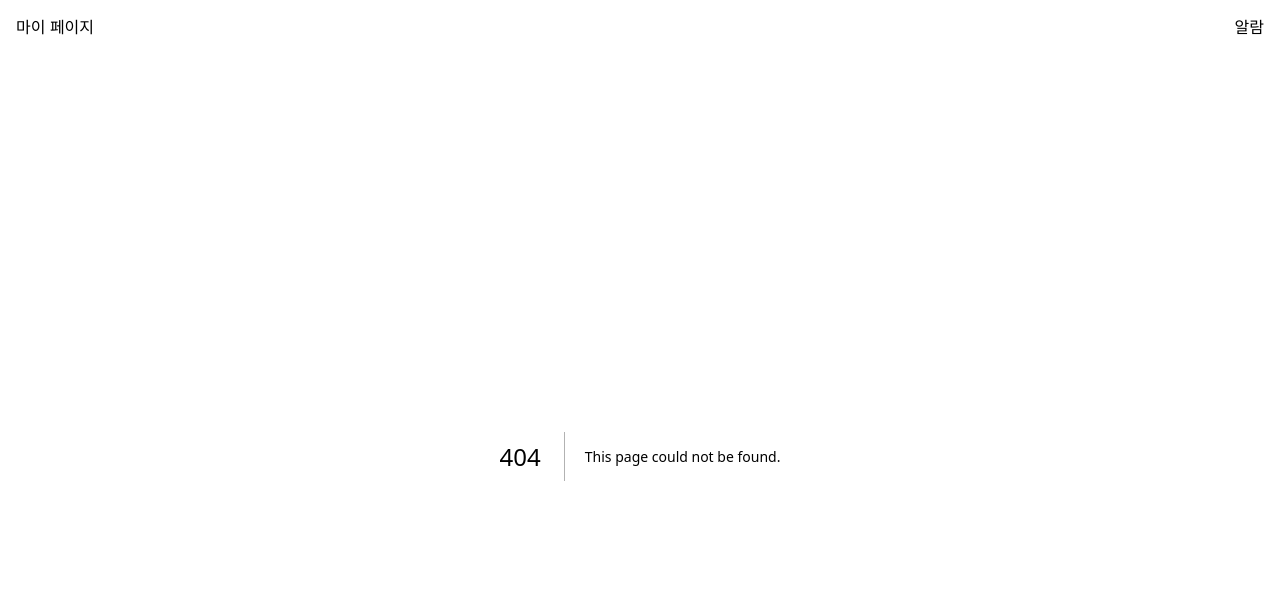
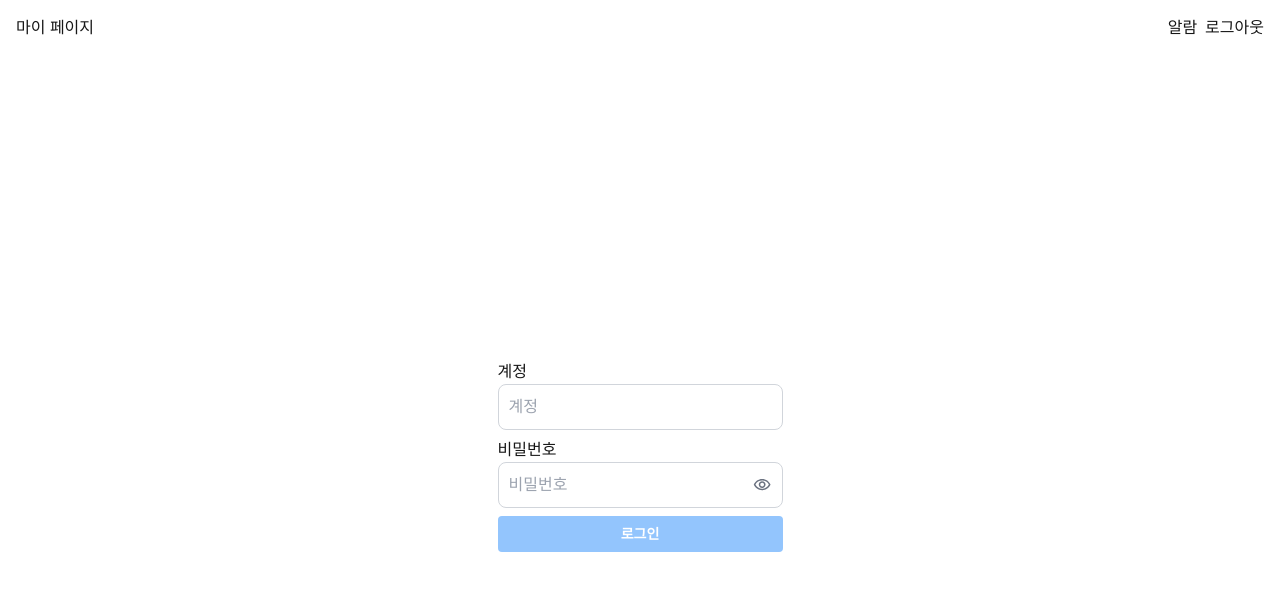
Before and after one commit to ywj3493/free-time-client, a Next.js app: page /login in a window 1280 px wide. Before the commit this address had no page. Shown: the top 590 px of the page. Built offline with nearby package versions, Linux system fonts and the light colour scheme.

Commit message:
✨: 로그인 기능 구현 1차
ProtectedRouting, 로그인 로직

```diff
--- /dev/null
+++ b/src/app/[userId]/page.tsx
@@ -0,0 +1,21 @@
+import { auth } from "@/auth";
+import FreeTime from "@/components/free-time/FreeTime";
+import { redirect } from "next/navigation";
+
+export default async function FreeTimePage({
+  params,
+}: {
+  params: { userId: string };
+}) {
+  const userId = params.userId;
+
+  const session = await auth();
+
+  console.log(session);
+
+  if (!session) {
+    redirect("/login");
+  }
+
+  return <FreeTime userId={userId} />;
+}
--- /dev/null
+++ b/src/app/login/page.tsx
@@ -0,0 +1,13 @@
+"use client";
+import { LoginForm } from "@/components/users/LoginForm";
+import { SessionProvider } from "next-auth/react";
+
+export default function LoginPage() {
+  return (
+    <SessionProvider>
+      <div className="w-screen h-screen flex items-center justify-center">
+        <LoginForm />
+      </div>
+    </SessionProvider>
+  );
+}
--- a/src/app/users/page.tsx
+++ b/src/app/users/page.tsx
@@ -1,7 +1,18 @@
+import { auth } from "@/auth";
+import ProtectedRoute from "@/components/common/ProtectedRoute";
 import { FreeTimeUpdateForm } from "@/components/users/FreeTimeUpdateForm";
 import { UserUpdateForm } from "@/components/users/UserUpdateForm";
+import { redirect } from "next/navigation";
 
-export default function UsersPage() {
+export default async function UsersPage() {
+  const session = await auth();
+
+  console.log(session);
+
+  if (!session) {
+    redirect("/login");
+  }
+
   return (
     <div className="flex flex-col gap-10">
       <section className="flex flex-col items-center justify-center gap-2">
--- a/src/components/common/Header.tsx
+++ b/src/components/common/Header.tsx
@@ -5,6 +5,7 @@ import { useState } from "react";
 import Modal from "./Modal";
 import { MeetingResponseForm } from "../proposals/MeetingResponseForm";
 import { ProposalAdapter } from "@/adapters/ProposalAdapter";
+import { signOut } from "next-auth/react";
 
 const exampleProposalResponse: ProposalResponse = {
   proposalId: 1,
@@ -36,10 +37,15 @@ export function Header() {
     setIsAlarmModalOpen(false);
   };
 
+  const handleSignOut = () => {
+    signOut();
+  };
+
   return (
     <div className="flex justify-between p-4">
       <Link href={"/users"}>마이 페이지</Link>
 
+      <div className="flex gap-2">
         <button onClick={handleAlarmModalOpen}>알람</button>
         <Modal open={isAlarmModalOpen} onClose={handleAlarmModalClose}>
           <MeetingResponseForm
@@ -48,6 +54,8 @@ export function Header() {
             onClickReject={handleAlarmModalClose}
           />
         </Modal>
+        <button onClick={handleSignOut}>로그아웃</button>
+      </div>
     </div>
   );
 }
--- /dev/null
+++ b/src/components/common/ProtectedRoute.tsx
@@ -0,0 +1,19 @@
+import { auth } from "@/auth";
+import { redirect } from "next/navigation";
+import { ReactNode } from "react";
+
+interface ProtectedRouteProps {
+  children: ReactNode | ReactNode[];
+}
+
+export default async function ProtectedRoute({
+  children,
+}: ProtectedRouteProps) {
+  const session = await auth();
+
+  if (!session?.user.userId) {
+    redirect("/login");
+  }
+
+  return <>{children}</>;
+}
--- /dev/null
+++ b/src/components/users/LoginForm.tsx
@@ -0,0 +1,80 @@
+"use client";
+
+import { useForm } from "react-hook-form";
+import { Button } from "../common/Button";
+import { TextField } from "../common/TextField";
+import { getSession, signIn, useSession } from "next-auth/react";
+import { useState } from "react";
+import { useRouter } from "next/navigation";
+
+export function LoginForm() {
+  const { register, handleSubmit } = useForm<LoginFormData>({});
+  const [isLoading, setIsLoading] = useState(false);
+  const router = useRouter();
+
+  const handleSendForm = async ({ email, password }: LoginFormData) => {
+    setIsLoading(true);
+    try {
+      const response = await signIn("credentials", {
+        email,
+        password,
+        redirect: false,
+      });
+
+      if (response?.ok) {
+        const session = await getSession();
+        if (session) {
+          // 세션이 존재하면 다음 로직 수행 (예: 페이지 이동)
+          router.push(`/${session.user.userId}`);
+        } else {
+          throw new Error("세션 갱신 실패");
+        }
+      }
+    } catch (e) {
+      alert("로그인 오류");
+    } finally {
+      setIsLoading(false);
+    }
+  };
+
+  if (isLoading) return <div>Loading...</div>;
+
+  return (
+    <form
+      className="flex flex-col gap-2"
+      onSubmit={handleSubmit(handleSendForm)}
+    >
+      <label>
+        계정
+        <TextField
+          type="email"
+          {...register("email", {
+            required: {
+              value: true,
+              message: "이메일을 형식으로 입력해주세요.",
+            },
+            pattern: {
+              value: /^\S+@\S+$/i,
+              message: "이메일 형식에 맞지 않습니다.",
+            },
+          })}
+          placeholder="계정"
+        />
+      </label>
+      <label>
+        비밀번호
+        <TextField
+          type="password"
+          {...register("password", {
+            required: {
+              value: true,
+              message: "비밀번호를 입력해주세요.",
+            },
+          })}
+          placeholder="비밀번호"
+        />
+      </label>
+      <Button>로그인</Button>
+    </form>
+  );
+}
--- a/src/types/users/index.ts
+++ b/src/types/users/index.ts
@@ -1,3 +1,8 @@
+type LoginFormData = {
+  email: string;
+  password: string;
+};
+
 type UserUpdateFormData = {
   name: string;
   phone: string;
```
Also changed, not shown: src/auth.ts (+78 -2 lines), src/components/free-time/FreeTime.tsx (renamed from src/app/page.tsx, +6 -2 lines), src/hooks/useServerState.ts (added, +37 -0 lines), src/services/common/index.ts (added, +28 -0 lines). Lines whose indentation alone changed are shown as unchanged.
